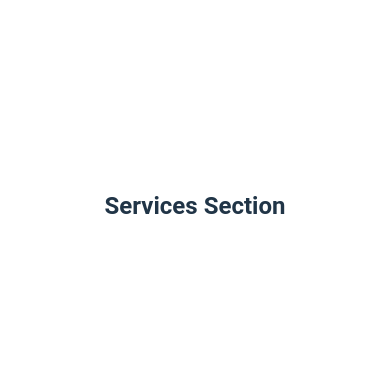
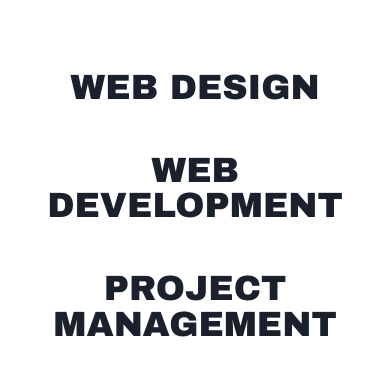
Before and after one commit to alexshanless/websence, a React (Vite) app: page / in a window 390 px wide. Shown: the part 1779-2155 px from the top of the page. Built offline with nearby package versions, Linux system fonts and the light colour scheme.

Commit message:
services

```diff
--- a/src/App.jsx
+++ b/src/App.jsx
@@ -2,6 +2,7 @@ import './App.css';
 import Hero from './components/Hero';
 import Navbar from './components/Navbar';
 import Works from './components/Works';
+import Services from './components/Services';
 import React, { useState, useRef, useEffect } from 'react';
 
 const PlaceholderSection = ({ id, title, minHeight = '70vh' }) => (
@@ -82,7 +83,7 @@ function App() {
         ></div>
       </main>
 
-      <PlaceholderSection id='services' title='Services' />
+      <Services />
       <PlaceholderSection id='about' title='About' />
     </>
   );
--- /dev/null
+++ b/src/components/Services.jsx
@@ -0,0 +1,58 @@
+import React, { useState } from 'react';
+import styles from './Services.module.css';
+
+const Services = () => {
+  const [hoveredService, setHoveredService] = useState(null);
+
+  const services = [
+    {
+      id: 'web-design',
+      title: 'Web Design',
+      subServices: ['UI/UX', 'Brand Identity', 'Prototyping'],
+    },
+    {
+      id: 'web-development',
+      title: 'Web Development',
+      subServices: ['Webflow', 'React', 'SEO', 'Performance'],
+    },
+    {
+      id: 'project-management',
+      title: 'Project Management',
+      subServices: ['Client Communication', 'Timeline Planning', 'QA'],
+    },
+  ];
+
+  return (
+    <section id='services' className={styles.services}>
+      <div className={styles.container}>
+        {services.map(service => (
+          <div
+            key={service.id}
+            className={styles.serviceItem}
+            onMouseEnter={() => setHoveredService(service.id)}
+            onMouseLeave={() => setHoveredService(null)}
+          >
+            <h2 className={styles.serviceTitle}>{service.title}</h2>
+
+            {hoveredService === service.id && (
+              <div className={styles.tooltip}>
+                <ul className={styles.subServicesList}>
+                  {service.subServices.map((subService, index) => (
+                    <li key={index} className={styles.subServiceItem}>
+                      {subService}
+                      {index < service.subServices.length - 1 && (
+                        <span className={styles.separator}> | </span>
+                      )}
+                    </li>
+                  ))}
+                </ul>
+              </div>
+            )}
+          </div>
+        ))}
+      </div>
+    </section>
+  );
+};
+
+export default Services;
--- /dev/null
+++ b/src/components/Services.module.css
@@ -0,0 +1,104 @@
+.services {
+  min-height: 70vh;
+  display: flex;
+  align-items: center;
+  justify-content: center;
+  padding: 40px 20px;
+  background-color: #fff;
+  border-top: 1px solid #eee;
+}
+
+.container {
+  display: flex;
+  flex-direction: column;
+  gap: 4rem;
+  max-width: 1200px;
+  width: 100%;
+}
+
+.serviceItem {
+  position: relative;
+  text-align: center;
+  cursor: pointer;
+}
+
+.serviceTitle {
+  font-family: 'Archivo Black', sans-serif;
+  font-size: clamp(2rem, 9vw, 5rem);
+  text-transform: uppercase;
+  color: #1a202c;
+  margin: 0;
+  padding: 0;
+  line-height: 1;
+  user-select: none;
+  transition: color 0.3s ease;
+}
+
+.serviceItem:hover .serviceTitle {
+  color: #666;
+}
+
+.tooltip {
+  position: absolute;
+  top: -40%;
+  left: 60%;
+  transform: translate(20px, -50%);
+  background: rgba(0, 0, 0, 0.5);
+  color: white;
+  padding: 1.5rem 2rem;
+  border-radius: 12px;
+  white-space: nowrap;
+  z-index: 10;
+  animation: fadeIn 0.2s ease-out;
+}
+
+
+
+.subServicesList {
+  list-style: none;
+  margin: 0;
+  padding: 0;
+  display: flex;
+  flex-direction: row;
+  gap: 0.5rem;
+}
+
+.subServiceItem {
+  font-size: 1rem;
+  font-weight: 500;
+  color: white;
+}
+
+.separator {
+  color: white;
+  opacity: 0.7;
+}
+
+@keyframes fadeIn {
+  from {
+    opacity: 0;
+    transform: translate(20px, -50%) scale(0.95);
+  }
+  to {
+    opacity: 1;
+    transform: translate(20px, -50%) scale(1);
+  }
+}
+
+@media (max-width: 768px) {
+  .container {
+    gap: 3rem;
+  }
+
+  .tooltip {
+    position: fixed;
+    top: 50%;
+    left: 50%;
+    transform: translate(-50%, -50%);
+    max-width: 90vw;
+  }
+
+  .tooltip::before {
+    display: none;
+  }
+}
```
